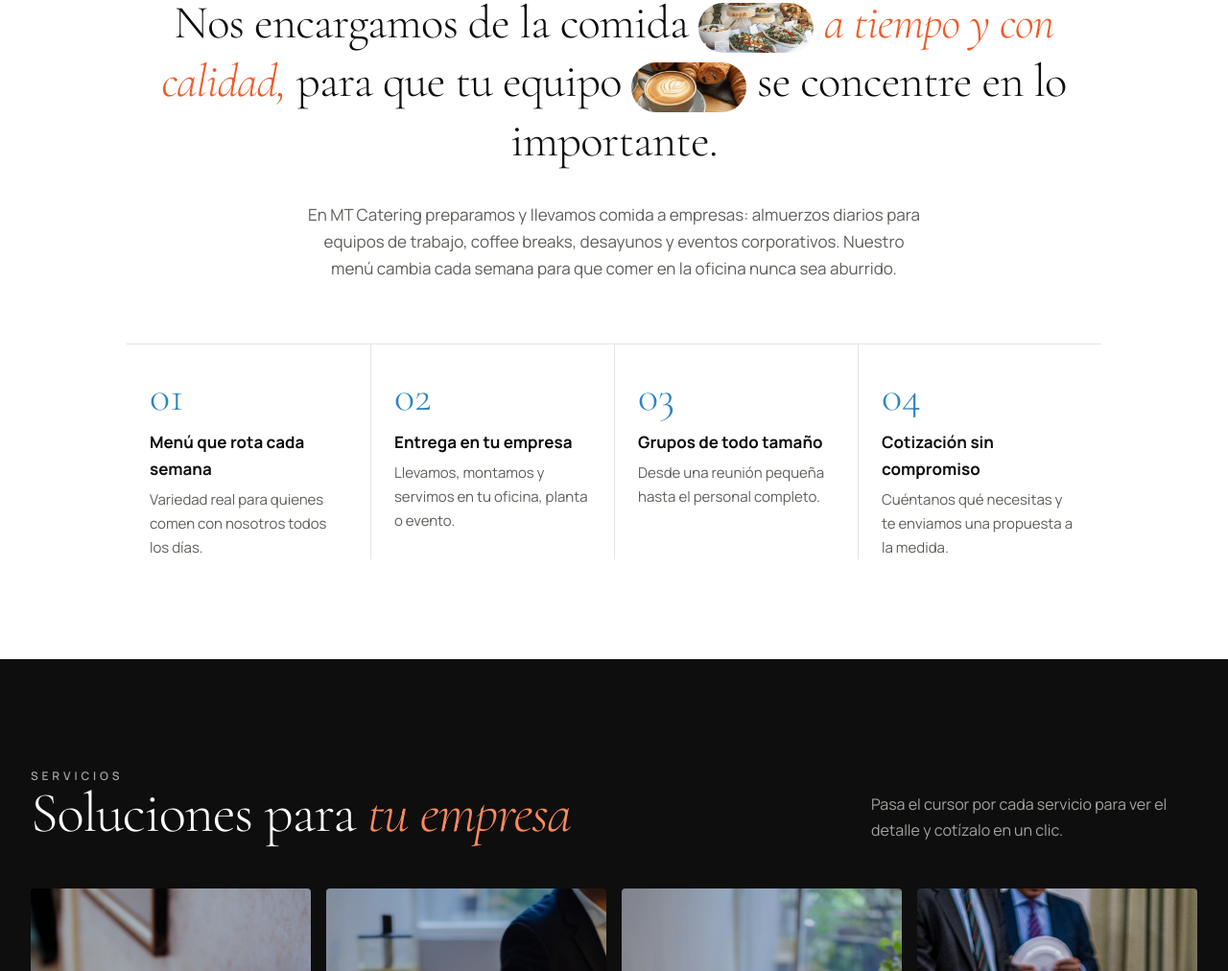
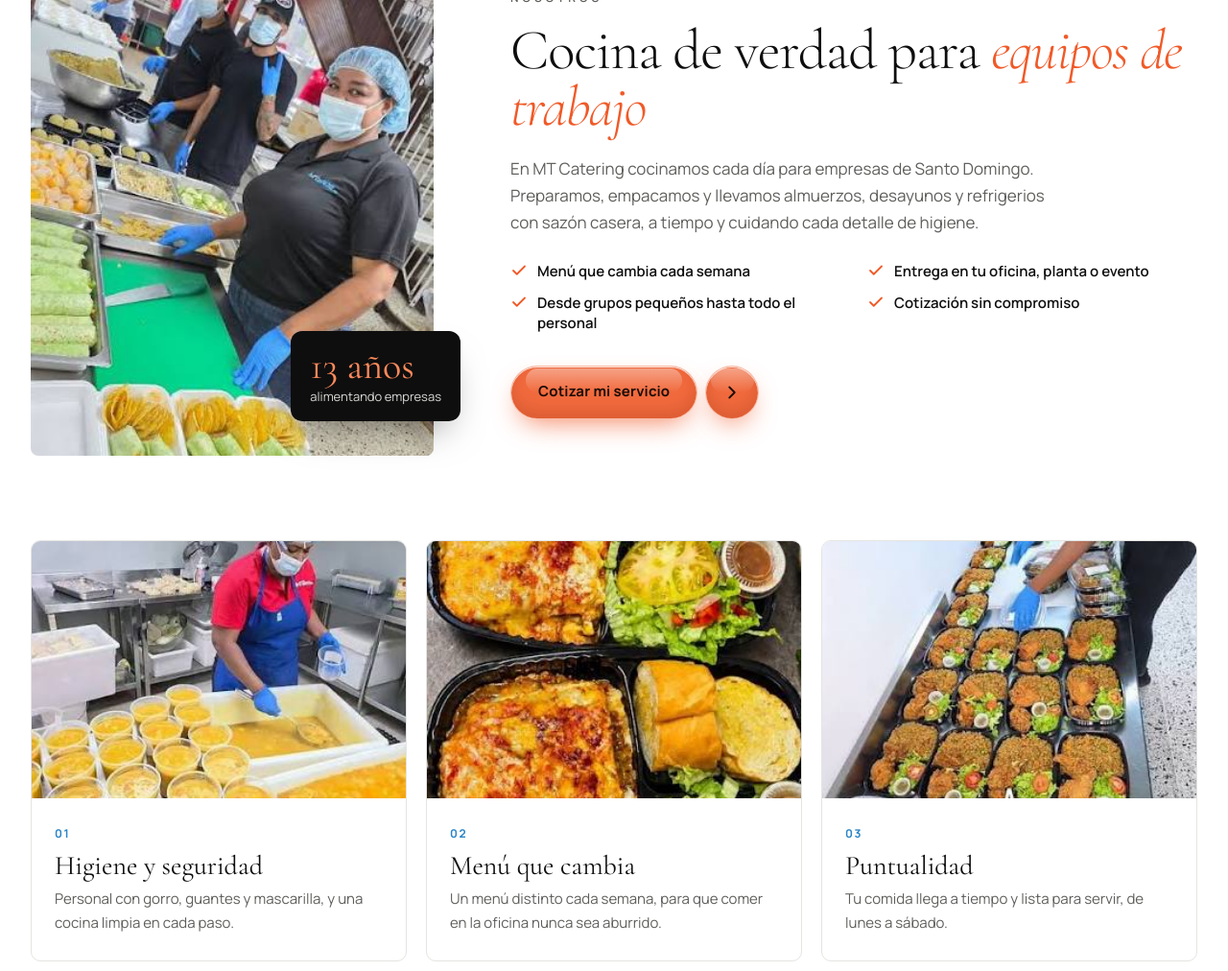
Before and after one commit to Cristhian020/mt-catering, a plain HTML site: page index.html in a window 1280 px wide. Shown: the part 1088-2100 px from the top of the page at 96% size. Drawn offline with nearby package versions, Linux system fonts and the light colour scheme; no server answers.

Commit message:
Nueva sección «Nosotros»: foto del equipo, 13 años y valores
Co-Authored-By: Claude Opus 5.5 <noreply@anthropic.com>

```diff
--- a/css/styles.css
+++ b/css/styles.css
@@ -258,6 +258,38 @@ button { font: inherit; }
 .feature h3 { margin: 12px 0 6px; font-size: 17px; }
 .feature p { margin: 0; color: var(--muted); font-size: 15px; }
 
+/* ---------- Nosotros (foto del equipo + valores) ---------- */
+.about { padding: 120px 0 112px; }
+.about-top { display: flex; flex-wrap: wrap; gap: 56px 80px; align-items: center; }
+.about-photo { flex: 1 1 340px; max-width: 420px; position: relative; }
+.about-photo img { width: 100%; aspect-ratio: 4 / 5; object-fit: cover; border-radius: 8px; }
+.about-badge {
+  position: absolute; right: -28px; bottom: 36px; max-width: 200px;
+  background: var(--ink); color: var(--paper); border-radius: 12px; padding: 16px 20px;
+  box-shadow: 0 20px 40px -18px rgba(0,0,0,.55);
+}
+.about-badge strong { display: block; font-family: var(--serif); font-weight: 400; font-size: 40px; line-height: 1; color: #FF8A5C; }
+.about-badge span { font-size: 13px; color: var(--on-dark-muted); line-height: 1.35; display: block; margin-top: 4px; }
+.about-text { flex: 1 1 440px; min-width: 0; }
+.about-text .h-display { margin: 0 0 20px; }
+.about-text .lead { margin: 0 0 26px; max-width: 580px; }
+.about-checks { list-style: none; margin: 0 0 34px; padding: 0; display: grid; grid-template-columns: repeat(2, minmax(0, 1fr)); gap: 12px 28px; }
+.about-checks li { display: flex; gap: 10px; align-items: flex-start; font-weight: 600; font-size: 15px; line-height: 1.4; }
+.about-checks .icon { color: var(--orange); stroke-width: 2.4; margin-top: 1px; }
+.about-values { margin-top: 88px; display: grid; grid-template-columns: repeat(3, minmax(0, 1fr)); gap: 20px; }
+.value-card {
+  border: 1px solid var(--line); border-radius: 10px; overflow: hidden; background: var(--paper);
+  transition: transform .5s var(--ease), box-shadow .5s var(--ease);
+}
+.value-card:hover { transform: translateY(-4px); box-shadow: 0 26px 44px -30px rgba(0,0,0,.4); }
+.value-card .img { overflow: hidden; }
+.value-card img { width: 100%; aspect-ratio: 16 / 11; object-fit: cover; transition: transform 1.4s var(--ease); }
+.value-card:hover img { transform: scale(1.05); }
+.value-card .b { padding: 22px 24px 26px; }
+.value-card .num { font-size: 12px; font-weight: 700; letter-spacing: .14em; color: var(--blue); }
+.value-card h3 { font-family: var(--serif); font-weight: 400; font-size: 28px; line-height: 1.1; margin: 6px 0 8px; }
+.value-card p { margin: 0; color: var(--muted); font-size: 15px; }
+
 /* ---------- Servicios ---------- */
 .services { background: var(--ink); color: var(--on-dark); padding: 112px 0; }
 .section-head { display: flex; flex-wrap: wrap; justify-content: space-between; align-items: flex-end; gap: 16px 32px; margin-bottom: 48px; }
@@ -508,6 +540,8 @@ textarea.fld { resize: vertical; min-height: 96px; }
   .gallery-grid { grid-template-columns: repeat(2, minmax(0, 1fr)); grid-auto-rows: 200px; }
   .events-grid { grid-template-columns: repeat(2, minmax(0, 1fr)); grid-auto-rows: 260px; }
   .svc-strip .container { grid-template-columns: repeat(2, minmax(0, 1fr)); }
+  .about-values { grid-template-columns: minmax(0, 1fr); max-width: 560px; }
+  .about-badge { right: 12px; }
   .svc-item:nth-child(odd) { border-left: 0; padding-left: 0; }
   .svc-item:nth-child(n+3) { border-top: 1px solid var(--line); }
   .svc-item:nth-child(2) { padding-right: 0; }
@@ -530,6 +564,12 @@ textarea.fld { resize: vertical; min-height: 96px; }
   .svc-text span { font-size: 13px; }
   .svc-arrow { display: none; }
   .intro { padding: 88px 0 72px; }
+  .about { padding: 80px 0; }
+  .about-photo { max-width: none; flex-basis: 100%; }
+  .about-checks { grid-template-columns: minmax(0, 1fr); }
+  .about-values { margin-top: 56px; }
+  .about-badge { bottom: 16px; padding: 12px 16px; }
+  .about-badge strong { font-size: 32px; }
   .photo-pill { width: 84px; height: 38px; }
   .services, .gallery, .process, .cta { padding: 80px 0; }
   .card { height: 400px; flex-basis: 100%; }
--- a/index.html
+++ b/index.html
@@ -14,7 +14,7 @@
   <link rel="preconnect" href="https://fonts.gstatic.com" crossorigin>
   <link href="https://fonts.googleapis.com/css2?family=Cormorant+Garamond:ital,wght@0,300;0,400;0,500;1,300;1,400&family=Manrope:wght@400;500;600;700&display=swap" rel="stylesheet">
   <link rel="stylesheet" href="https://cdn.jsdelivr.net/npm/glightbox@3.3.0/dist/css/glightbox.min.css">
-  <link rel="stylesheet" href="css/styles.css?v=6">
+  <link rel="stylesheet" href="css/styles.css?v=7">
 </head>
 <body>
 
@@ -100,32 +100,39 @@
     </div>
   </section>
 
-  <section class="intro" id="nosotros">
+  <section class="about" id="nosotros">
     <div class="container">
-      <p class="eyebrow" data-anim="up">Nosotros</p>
-      <p class="intro-statement" data-anim="up">Nos encargamos de la comida <span class="photo-pill photo-pill--1" aria-hidden="true"></span> <em class="accent-em">a tiempo y con calidad,</em> para que tu equipo <span class="photo-pill photo-pill--2" aria-hidden="true"></span> se concentre en lo importante.</p>
-      <p class="lead" data-anim="up">En MT Catering preparamos y llevamos comida a empresas: almuerzos diarios para equipos de trabajo, coffee breaks, desayunos y eventos corporativos. Nuestro menú cambia cada semana para que comer en la oficina nunca sea aburrido.</p>
-      <div class="features">
-        <div class="feature" data-anim="up">
-          <span class="num">01</span>
-          <h3>Menú que rota cada semana</h3>
-          <p>Variedad real para quienes comen con nosotros todos los días.</p>
+      <div class="about-top">
+        <div class="about-photo" data-anim="up">
+          <img src="img/galeria/mt-equipo-refrigerios.jpg" alt="Equipo de MT Catering preparando refrigerios con gorro, guantes y mascarilla" loading="lazy">
+          <div class="about-badge"><strong>13 años</strong><span>alimentando empresas</span></div>
         </div>
-        <div class="feature" data-anim="up">
-          <span class="num">02</span>
-          <h3>Entrega en tu empresa</h3>
-          <p>Llevamos, montamos y servimos en tu oficina, planta o evento.</p>
+        <div class="about-text">
+          <p class="eyebrow" data-anim="up">Nosotros</p>
+          <h2 class="h-display" data-anim="up">Cocina de verdad para <em>equipos de trabajo</em></h2>
+          <p class="lead" data-anim="up">En MT Catering cocinamos cada día para empresas de Santo Domingo. Preparamos, empacamos y llevamos almuerzos, desayunos y refrigerios con sazón casera, a tiempo y cuidando cada detalle de higiene.</p>
+          <ul class="about-checks" data-anim="up">
+            <li><svg class="icon" viewBox="0 0 24 24" aria-hidden="true"><path d="M20 6 9 17l-5-5"/></svg>Menú que cambia cada semana</li>
+            <li><svg class="icon" viewBox="0 0 24 24" aria-hidden="true"><path d="M20 6 9 17l-5-5"/></svg>Entrega en tu oficina, planta o evento</li>
+            <li><svg class="icon" viewBox="0 0 24 24" aria-hidden="true"><path d="M20 6 9 17l-5-5"/></svg>Desde grupos pequeños hasta todo el personal</li>
+            <li><svg class="icon" viewBox="0 0 24 24" aria-hidden="true"><path d="M20 6 9 17l-5-5"/></svg>Cotización sin compromiso</li>
+          </ul>
+          <a class="cta-glass" href="cotizar.html" data-anim="up"><span class="pill">Cotizar mi servicio</span><span class="circle" aria-hidden="true"><svg class="icon" viewBox="0 0 24 24"><path d="m9 18 6-6-6-6"/></svg></span></a>
         </div>
-        <div class="feature" data-anim="up">
-          <span class="num">03</span>
-          <h3>Grupos de todo tamaño</h3>
-          <p>Desde una reunión pequeña hasta el personal completo.</p>
-        </div>
-        <div class="feature" data-anim="up">
-          <span class="num">04</span>
-          <h3>Cotización sin compromiso</h3>
-          <p>Cuéntanos qué necesitas y te enviamos una propuesta a la medida.</p>
-        </div>
+      </div>
+      <div class="about-values">
+        <article class="value-card" data-anim="up">
+          <div class="img"><img src="img/galeria/mt-sopas-personal.jpg" alt="Cocinera con gorro, guantes y mascarilla sirviendo sopas" loading="lazy"></div>
+          <div class="b"><span class="num">01</span><h3>Higiene y seguridad</h3><p>Personal con gorro, guantes y mascarilla, y una cocina limpia en cada paso.</p></div>
+        </article>
+        <article class="value-card" data-anim="up">
+          <div class="img"><img src="img/galeria/mt-lasana-empacada.jpg" alt="Lasaña con ensalada y pan empacada para entregar" loading="lazy"></div>
+          <div class="b"><span class="num">02</span><h3>Menú que cambia</h3><p>Un menú distinto cada semana, para que comer en la oficina nunca sea aburrido.</p></div>
+        </article>
+        <article class="value-card" data-anim="up">
+          <div class="img"><img src="img/galeria/mt-almuerzos-listos.jpg" alt="Mesa con almuerzos empacados listos para la entrega" loading="lazy"></div>
+          <div class="b"><span class="num">03</span><h3>Puntualidad</h3><p>Tu comida llega a tiempo y lista para servir, de lunes a sábado.</p></div>
+        </article>
       </div>
     </div>
   </section>
```
Also changed, not shown: cotizar.html (+1 -1 lines).
